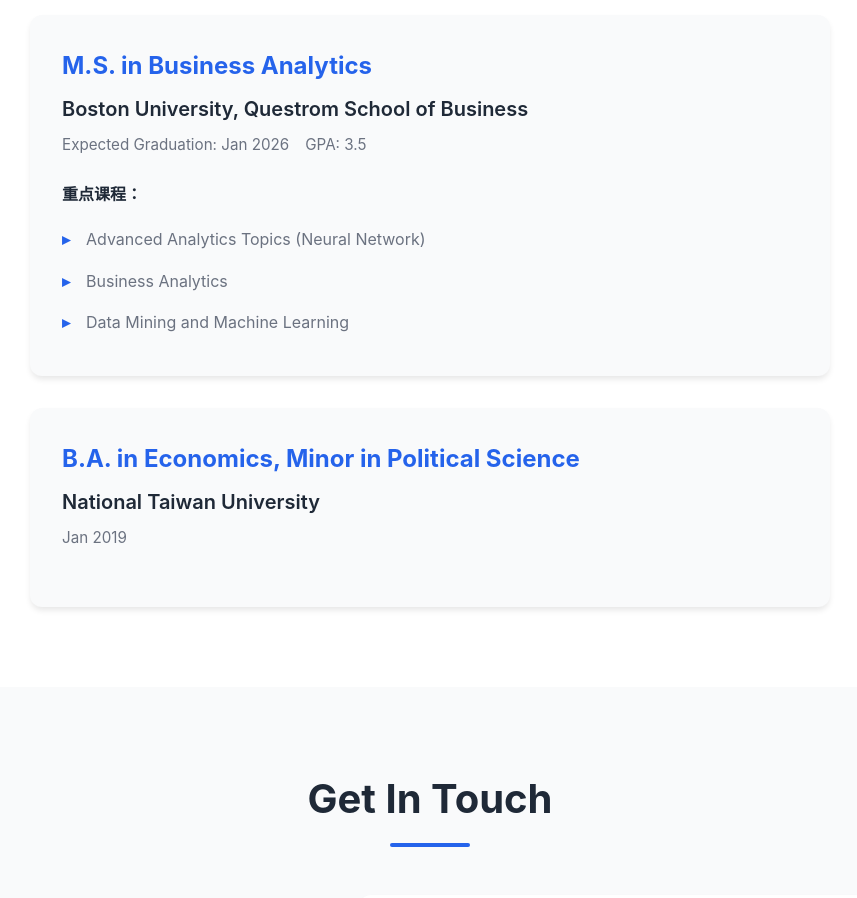
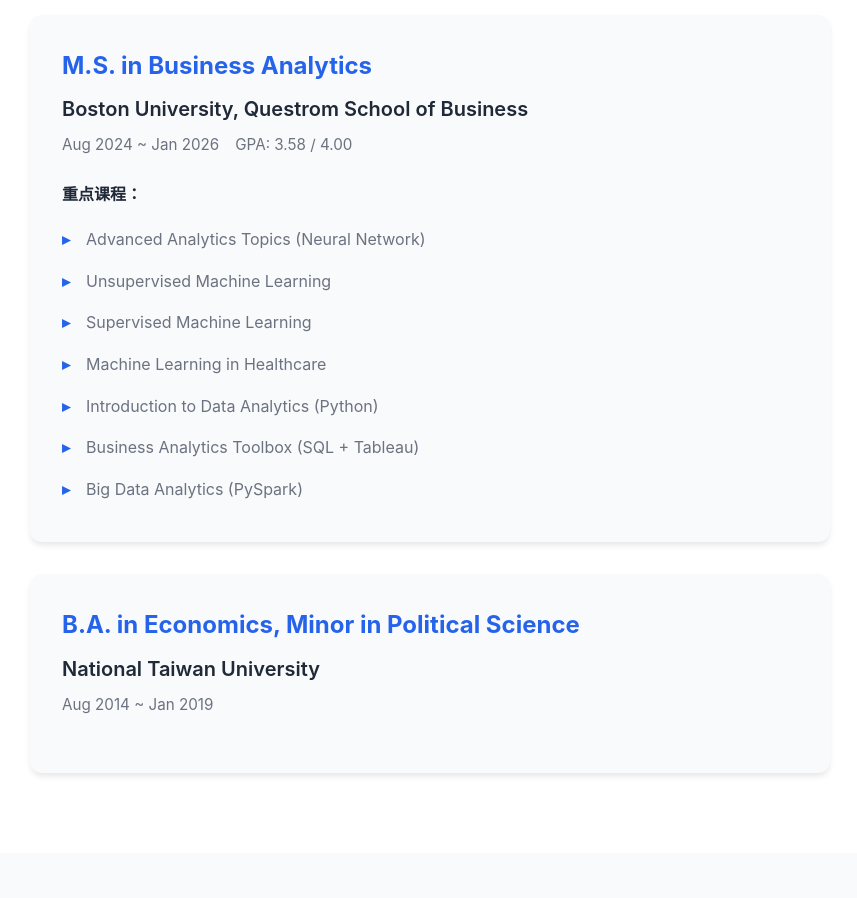
Before and after one commit to jhuangbp/portfolio_website, a React (Vite) app: page / in a window 1280 px wide. Shown: the part 5040-5938 px from the top of the page, without its empty margins (210-1067 px from the left). Built offline with nearby package versions, Linux system fonts and the light colour scheme.

Commit message:
Update Education.jsx

```diff
--- a/src/components/Education.jsx
+++ b/src/components/Education.jsx
@@ -7,12 +7,16 @@
       id: 1,
       school: 'Boston University, Questrom School of Business',
       degree: 'M.S. in Business Analytics',
-      period: 'Expected Graduation: Jan 2026',
-      gpa: 'GPA: 3.5',
+      period: 'Aug 2024 ~ Jan 2026',
+      gpa: 'GPA: 3.58 / 4.00',
       courses: [
         'Advanced Analytics Topics (Neural Network)',
-        'Business Analytics',
-        'Data Mining and Machine Learning'
+        'Unsupervised Machine Learning',
+        'Supervised Machine Learning',
+        'Machine Learning in Healthcare',
+        'Introduction to Data Analytics (Python)',
+        'Business Analytics Toolbox (SQL + Tableau)',
+        'Big Data Analytics (PySpark)'
       ],
       certificates: []
     },
@@ -20,7 +24,7 @@
       id: 2,
       school: 'National Taiwan University',
       degree: 'B.A. in Economics, Minor in Political Science',
-      period: 'Jan 2019',
+      period: 'Aug 2014 ~ Jan 2019',
       gpa: '',
       courses: [],
       certificates: []
```
